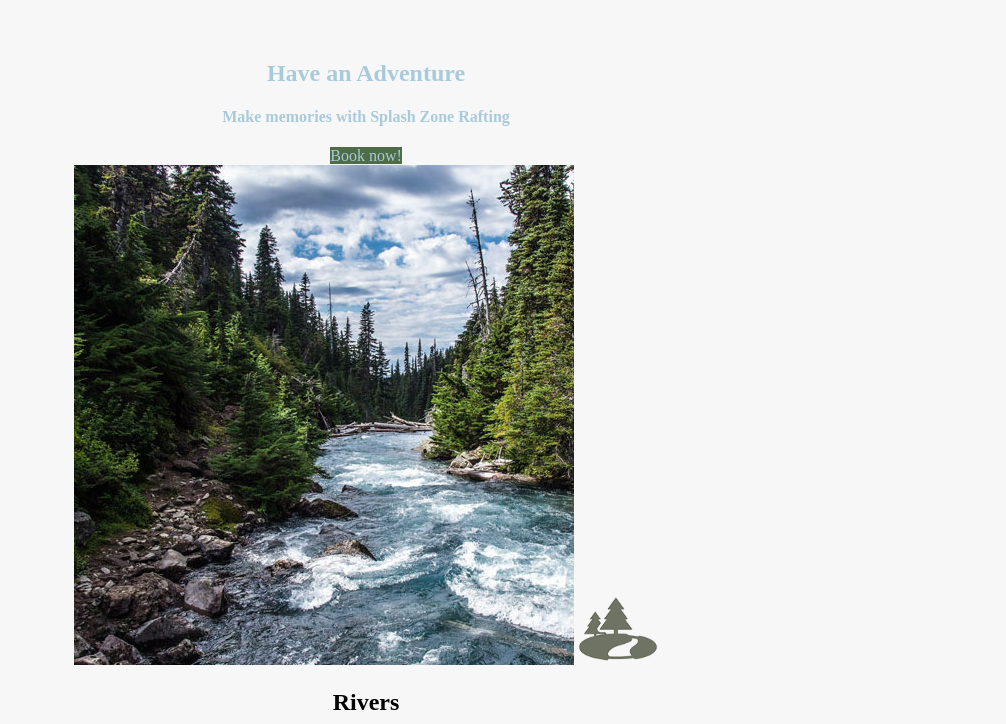
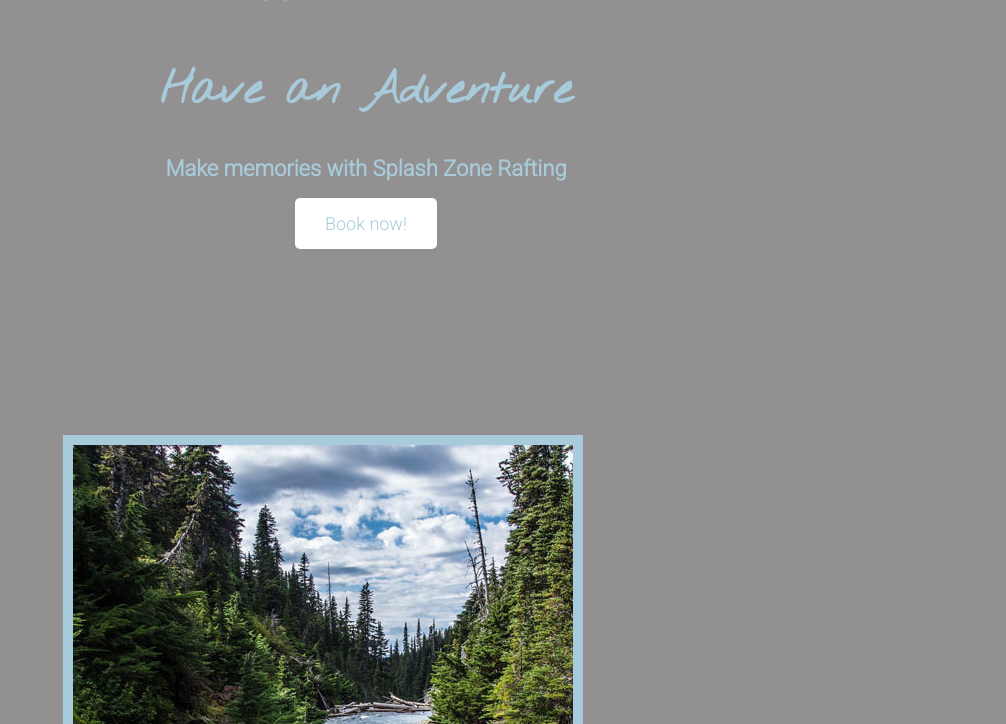
Before and after one commit to gavinjvancott/wdd130, a plain HTML site: page wwr/index.html in a window 1280 px wide. Shown: the part 896-1620 px from the top of the page, without its empty margins (274-1280 px from the left). Drawn offline with Linux system fonts and the light colour scheme.

Commit message:
L5 prove

```diff
--- a/wwr/index.html
+++ b/wwr/index.html
@@ -8,7 +8,7 @@
     <title>Whitewater Rafting Vacations | Splash Zone Boating | Home</title>
 </head>
 <body>
-    <div id="content"
+    <div id="content">
     <header>
         <a id="logo_link" href="index.html">
             <img class="logo" src="images/rafting_logo.png" alt="Oars logo">
--- a/wwr/styles/site-plan-rafting.css
+++ b/wwr/styles/site-plan-rafting.css
@@ -15,15 +15,15 @@ Fonts are separated by a & */
   --paragraph-font: Roboto, Helvetica, sans-serif;
 
   /* these colors below should be chosen from among your palette colors above */
-  --headline-color-on-white: #17adec;  /* headlines on a white background */
+  --headline-color-on-white: #a8cbdb;  /* headlines on a white background */
   --headline-color-on-color: white; /* headlines on a colored background */
-  --paragraph-color-on-white: #17adec; /* paragraph text on a white background */
+  --paragraph-color-on-white: #a8cbdb; /* paragraph text on a white background */
   --paragraph-color-on-color: white; /* paragraph text on a colored background */
-  --paragraph-background-color: #17adec  ;
-  --nav-link-color: #17adec;
-  --nav-background-color: #3a5e31;
+  --paragraph-background-color: #a8cbdb  ;
+  --nav-link-color: #a8cbdb;
+  --nav-background-color:#4e6c46 ;
   --nav-hover-link-color:white ;
-  --nav-hover-background-color: #17adec;
+  --nav-hover-background-color: #a8cbdb;
 }
 
 
--- a/wwr/styles/style.css
+++ b/wwr/styles/style.css
@@ -1,8 +1,10 @@
+@import url('https://fonts.googleapis.com/css2?family=Nothing+You+Could+Do&family=Roboto:wght@300&display=swap');
 #content {
     margin: 0 auto;
     max-width: 1600px;
 }
 nav a {
+    padding: 35px;
     text-decoration: none;
     color:#a8cbdb ;
     text-align: center;
@@ -20,7 +22,11 @@ main section {
     height: 725px;
 }
 body {
-    background-color: #f7f7f7;
+    margin: 0;
+    padding: 0;
+    font-size: 22px;
+    font-family: Roboto, Oxygen, sans-serif;
+    background-color: #929090;
 }
 header {
     background-color: #4e6c46;
@@ -30,37 +36,51 @@ nav a:hover {
     background-color: #4e6c46;
 }
 .book, .join {
+    border-radius: 5px;
+    margin-top: 50px;
+    padding: 15px 30px;
+    font-size: 18px;
     text-decoration: none;
     color: #a8cbdb;
-    background-color: #4e6c46;
+    background-color: white;
 }
 .book:hover, .join:hover {
     color: #a8cbdb;
-    background-color: #4e6c46;
+    background-color:#4e6c46;
 }
 #background {
     background-color: #4e6c46;
 }
 .msg {
+    padding: 35px;
+    line-height: 1.5em;
     background-color: #4e6c46;
 }
 footer {
+    padding: 25px 50px;
     color: #a8cbdb;
     background-color: #4e6c46;
 }
 .home-title {
+    margin-top: 10px;
+    font-size: 2em;
+    font-family: 'Nothing You Could Do', brush script m7, papyrus;
     color: #a8cbdb;
 }
 h4 {
     color: #a8cbdb;
 }
 .msg h2 {
+    font-family: Nothing You Could Do, brush script m7, papyrus;
     color: #a8cbdb;
 }
 .msg p {
+    padding-bottom: 15px;
+    font-size: .8em;
     color: #a8cbdb;
 }
 footer a {
+    margin-top: 200px;
     text-decoration: none;
 color: #a8cbdb;
 }
@@ -71,6 +91,7 @@ footer a:hover {
     width: 80px;
 }
 .icon {
+    padding-top: 10px;
     width: 80px;
 }
 #hero-img {
@@ -85,3 +106,21 @@ footer p {
 footer p a:hover {
     text-decoration: underline;
 }
+h2 {
+    margin: 0;
+}
+#logo_link {
+    padding-top: 5px;
+}
+footer .social img {
+    padding-top: 15px;
+}
+.rivers-card, .camping-card, .rapids-card {
+    margin: 200px 0;
+}
+.card-img {
+    border: 10px solid #a8cbdb;
+}
+main section img {
+    box-sizing: border-box;
+}
```
